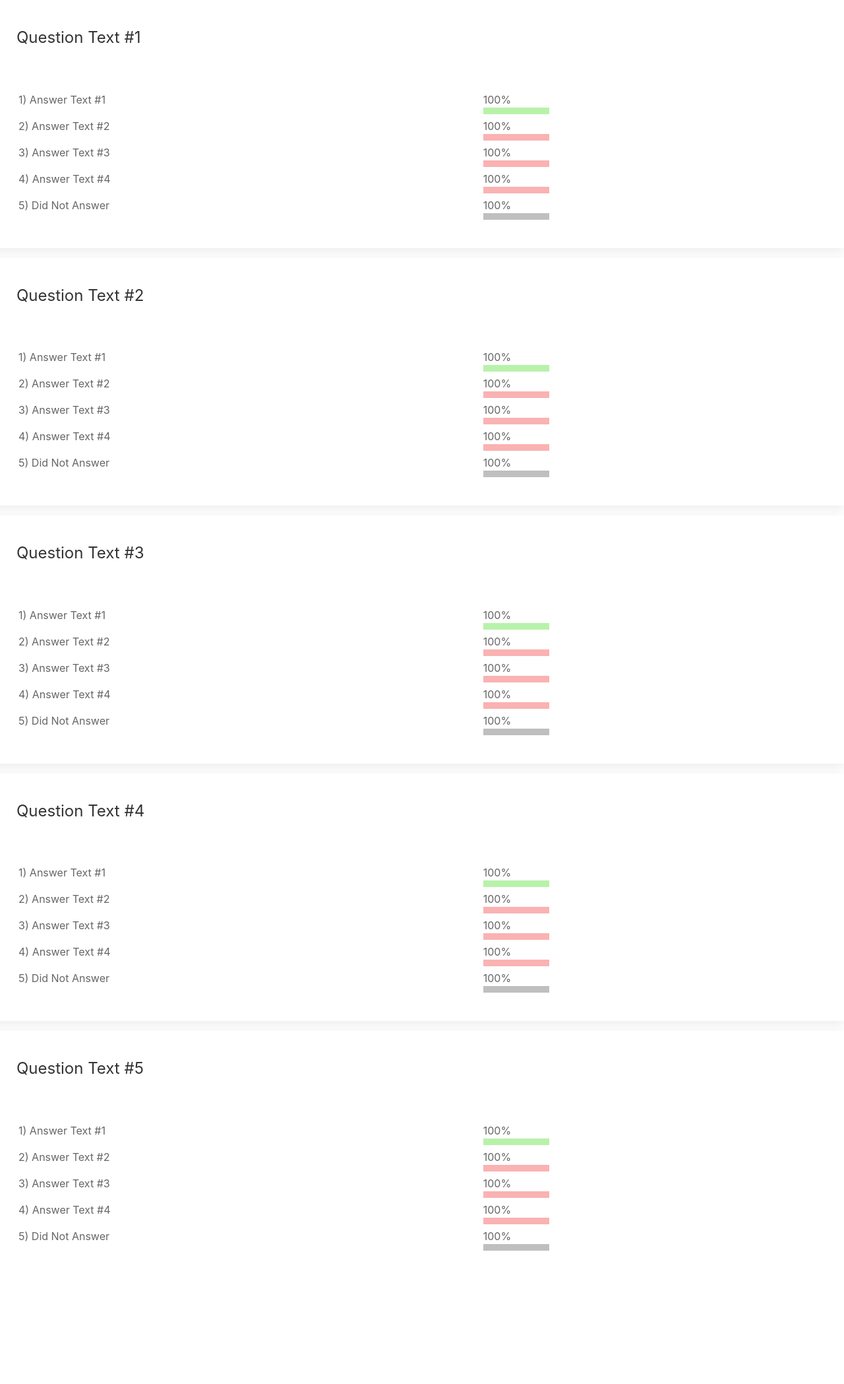
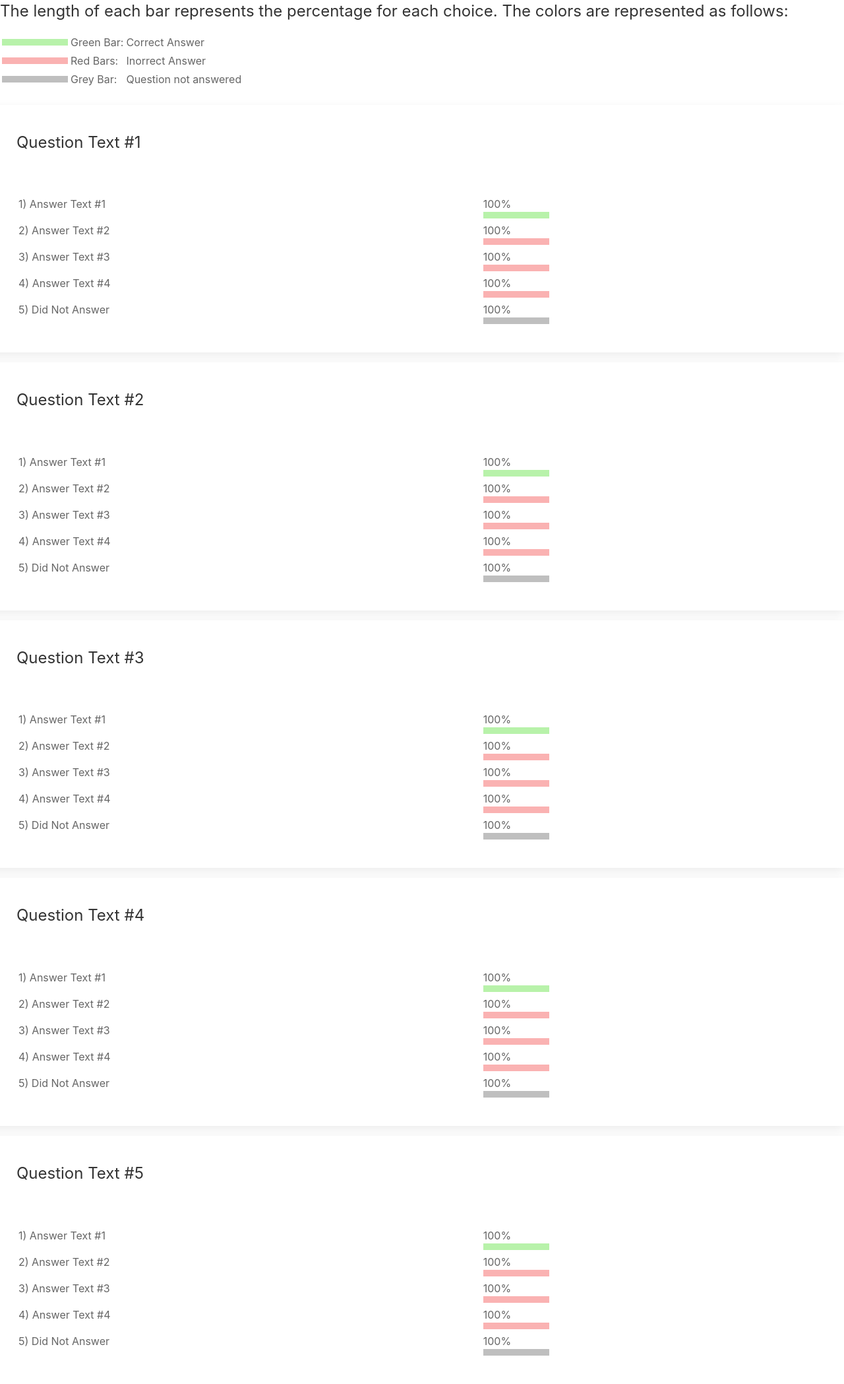
Before and after one commit to Sayem-Mohammad-Imtiaz/QuizGen, a Spring app: template src/main/resources/templates/stats.html in a window 1280 px wide. Shown: the whole page at 66% size. Before the commit the page ends 1895 px from the top, so only its background shows below. Run offline with Thymeleaf, Linux system fonts and the light colour scheme; the template is opened without the code that fills it, so the values that code supplies are empty.

Commit message:
Added a key to the Stats page

```diff
--- a/src/main/resources/templates/stats.html
+++ b/src/main/resources/templates/stats.html
@@ -12,6 +12,28 @@
 		<script src="../static/js/uikit.min.js"></script>
 		<script src="../static/js/uikit-icons.min.js"></script>
 
+        <div class="uk-child-width-1-1 uk-grid-small uk-grid-match" uk-grid>
+            <h3> The length of each bar represents the percentage for each choice. The colors are represented as follows: </h3>
+            <table>
+                <tr>
+                    <td><div class="stats-bar-green" style="width:100px"></div></td>
+                    <td> Green Bar: </td>
+                    <td> Correct Answer </td>
+                </tr>
+                <tr>
+                    <td><div class="stats-bar-red" style="width:100px"></div></td>
+                    <td> Red Bars: </td>
+                    <td> Inorrect Answer </td>
+                </tr>
+                <tr>
+                    <td><div class="stats-bar-grey" style="width:100px"></div></td>
+                    <td> Grey Bar: </td>
+                    <td> Question not answered </td>
+                </tr>
+            </table>
+        </div>
+        <br>
+
         <div id="stats" class="uk-child-width-1-1 uk-grid-small uk-grid-match" uk-grid></div>
 
 		<script src="../static/js/statscreator.js"></script>
```
